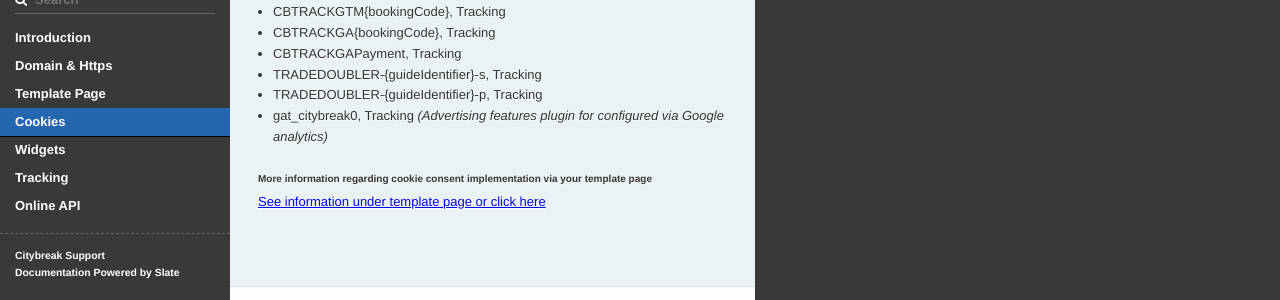
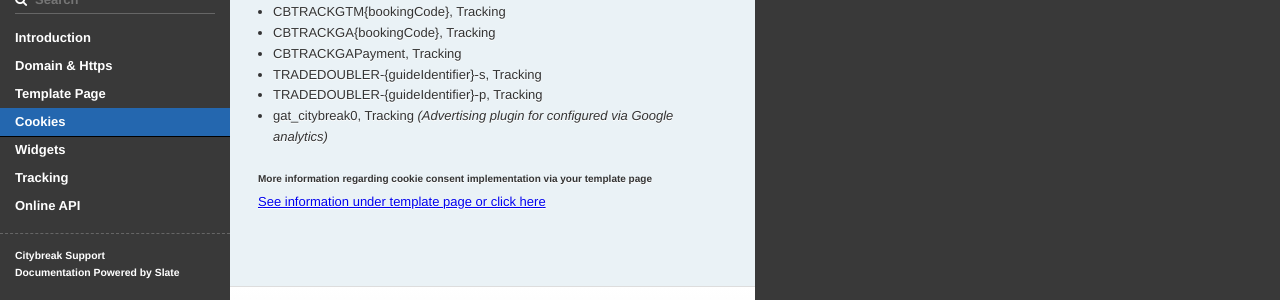
Before and after one commit to visit/citybreak-online-doc, a Jekyll site: the page built from index.md, in a window 1280 px wide and 900 px high, scrolled down 8292 px. Shown: the part 152-452 px from the top of the window. Built offline with Jekyll 4.4.1, drawn with Linux system fonts in a browser that asks for light colours; our own code applies the rules of GitHub Pages for plain Markdown files.

Commit message:
Update cookies.md

```diff
--- a/_includes/cookies.md
+++ b/_includes/cookies.md
@@ -32,7 +32,7 @@ Description of Citybreak Online cookies
 - CBTRACKGAPayment, Tracking
 - TRADEDOUBLER-{guideIdentifier}-s, Tracking
 - TRADEDOUBLER-{guideIdentifier}-p, Tracking
-- gat_citybreak0, Tracking _(Advertising features plugin for configured via Google analytics)_
+- gat_citybreak0, Tracking _(Advertising plugin for configured via Google analytics)_
 
 #####  More information regarding cookie consent implementation via your template page
 
```
